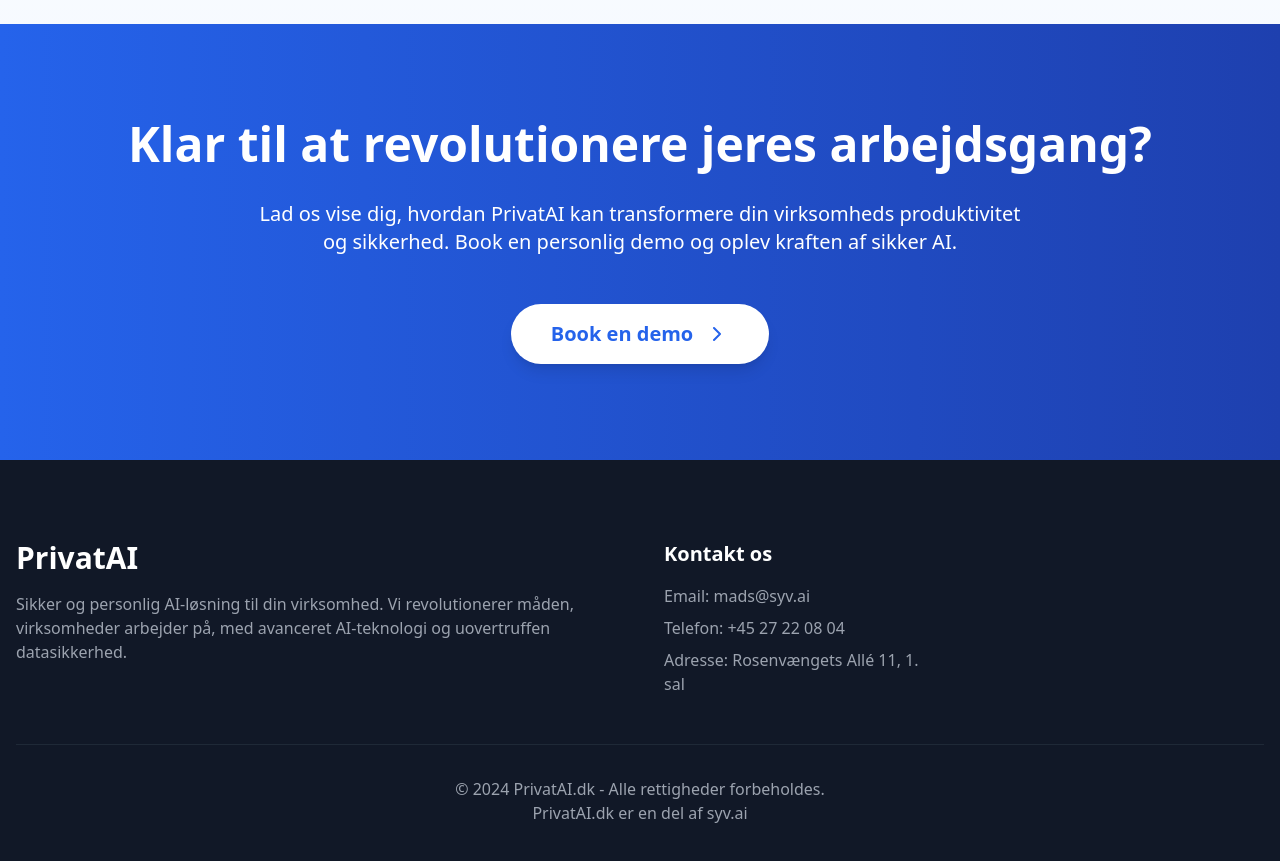
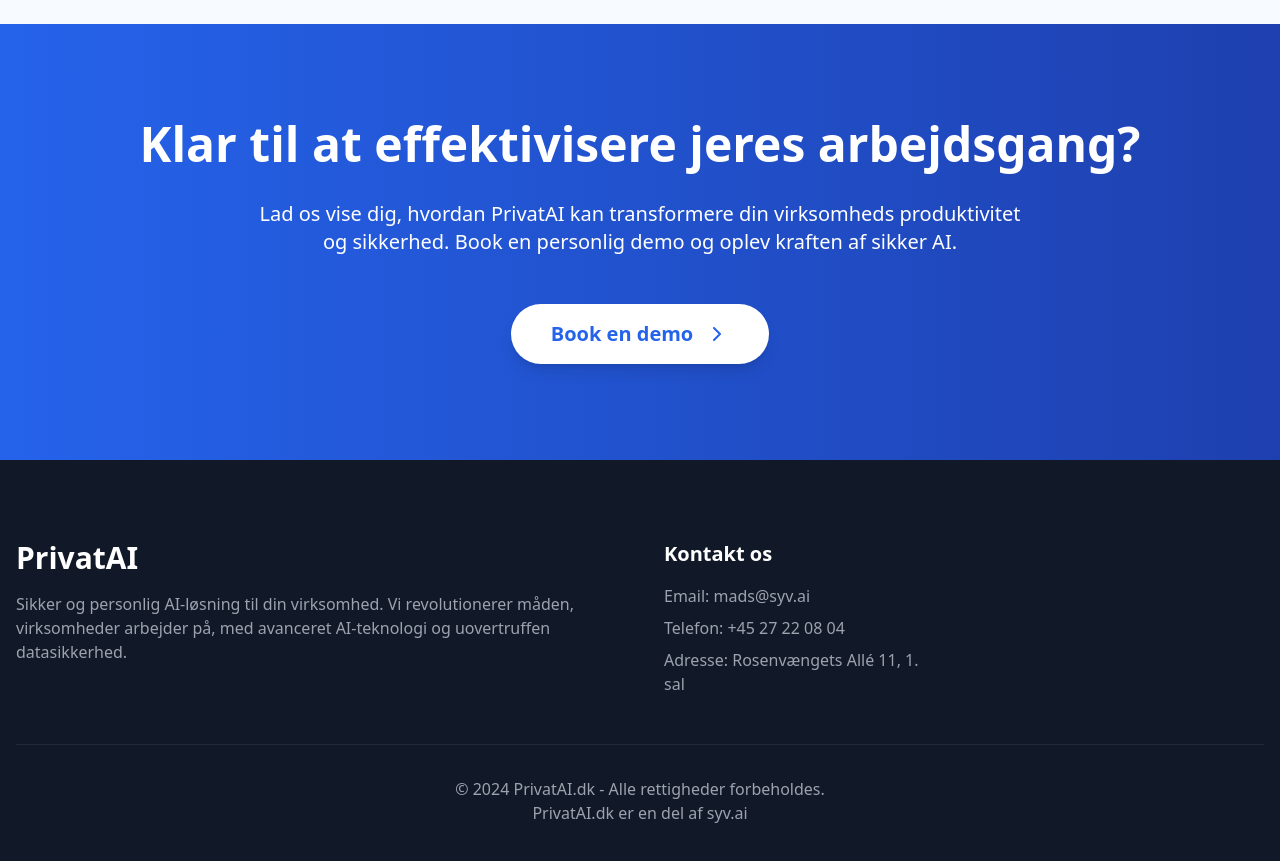
Before and after one commit to syv-ai/privatai, a React (Create React App) app: page / in a window 1280 px wide. Shown: the part 2720-3581 px from the top of the page. Built offline with nearby package versions, Linux system fonts and the light colour scheme.

Commit message:
fix tekst

```diff
--- a/src/App.js
+++ b/src/App.js
@@ -189,7 +189,7 @@
       {/* CTA Section */}
       <section className="bg-gradient-to-r from-blue-600 to-blue-800 text-white py-24">
         <div className="container mx-auto px-4 text-center">
-          <h2 className="text-5xl font-bold mb-8">Klar til at revolutionere jeres arbejdsgang?</h2>
+          <h2 className="text-5xl font-bold mb-8">Klar til at effektivisere jeres arbejdsgang?</h2>
           <p className="text-xl mb-12 max-w-3xl mx-auto">Lad os vise dig, hvordan PrivatAI kan transformere din virksomheds produktivitet og sikkerhed. Book en personlig demo og oplev kraften af sikker AI.</p>
           <button className="bg-white text-blue-600 px-10 py-4 rounded-full font-semibold text-xl hover:bg-blue-100 transition duration-300 shadow-lg hover:shadow-xl transform hover:-translate-y-1 inline-flex items-center">
             Book en demo <ChevronRight className="ml-3" size={24} />
```
